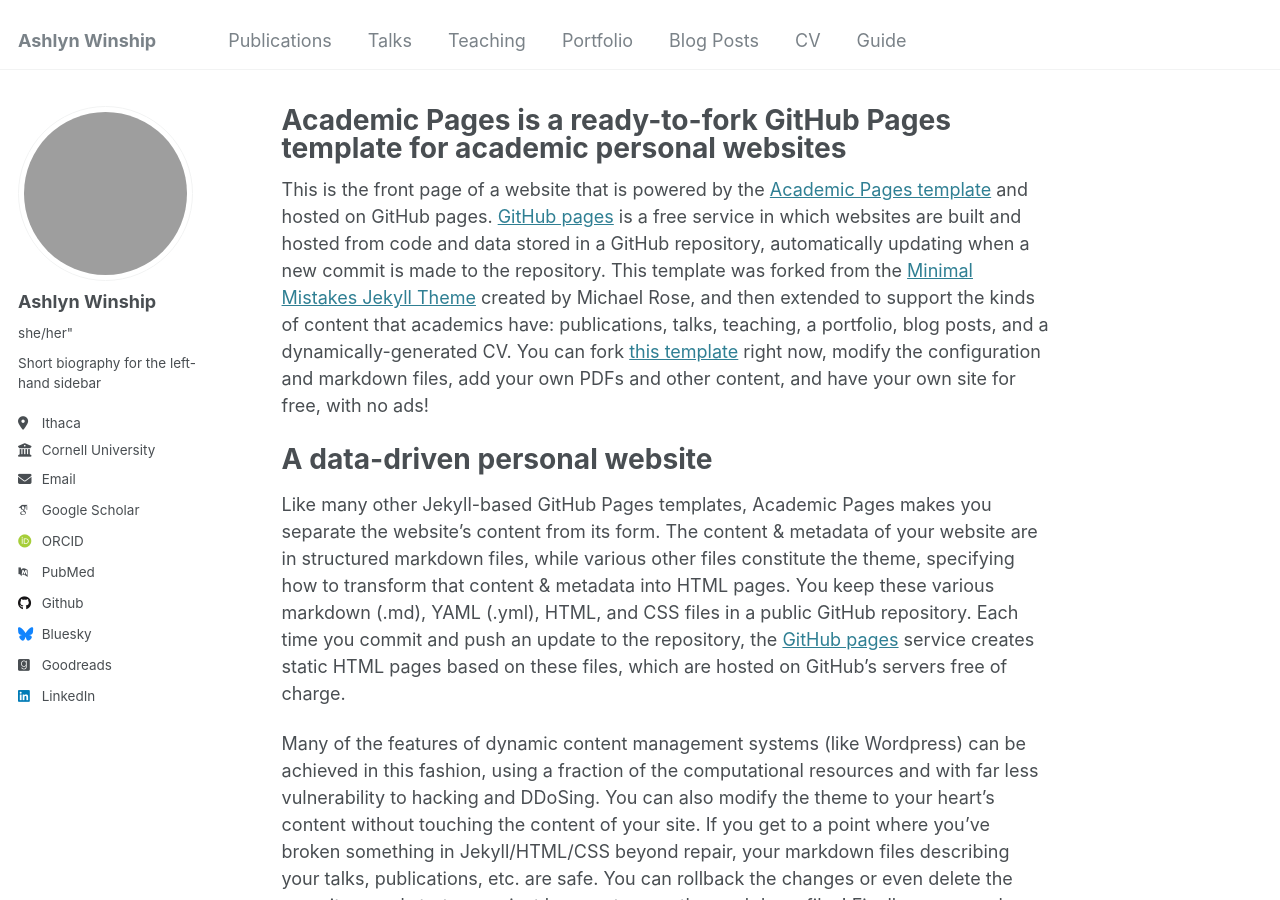
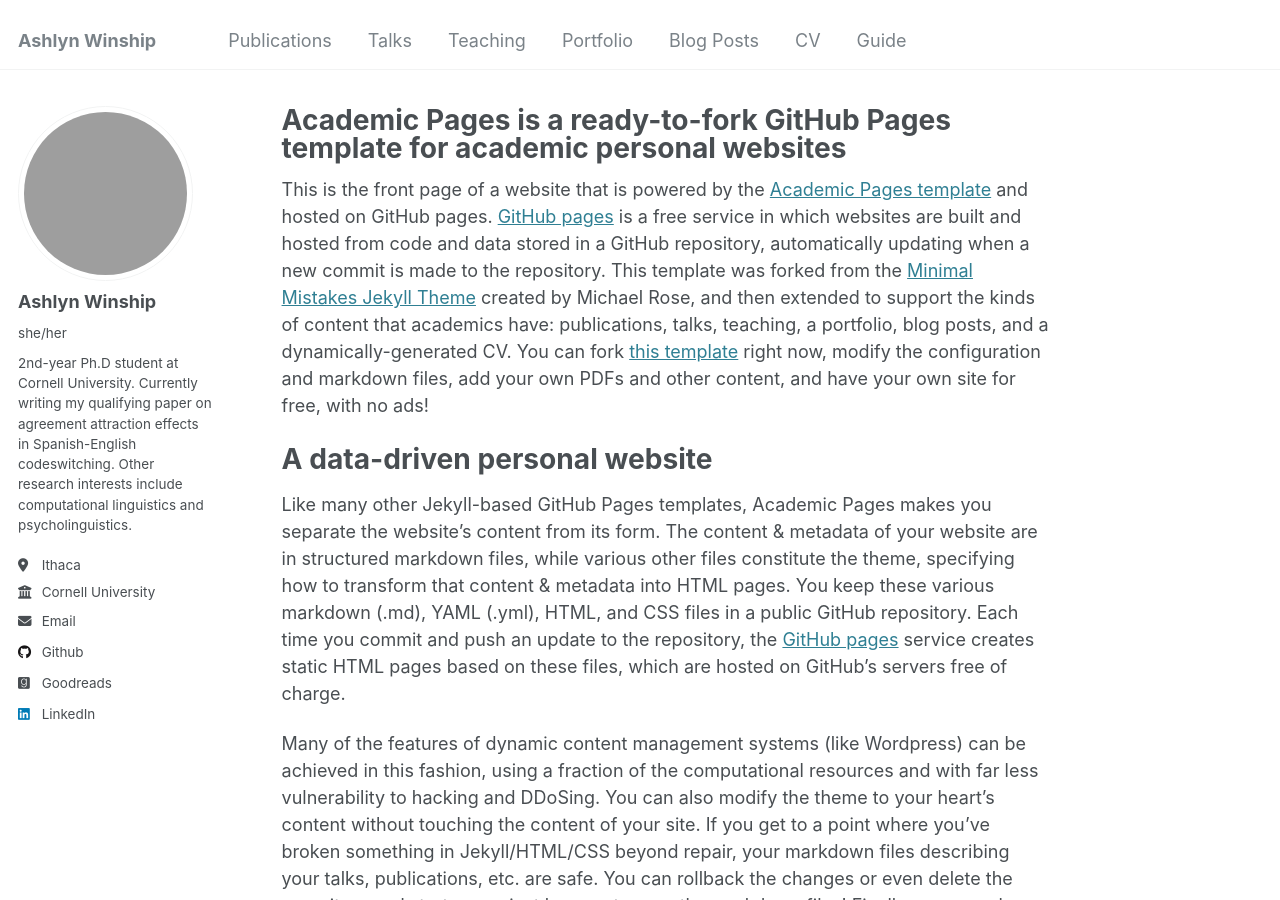
Before and after one commit to ashlynwinship/ashwinship, a Jekyll site: the page built from _pages/about.md, in a window 1280 px wide and 900 px high. Built offline with Jekyll 4.4.1, drawn with Linux system fonts in a browser that asks for light colours; some web fonts are replaced; grey boxes are pictures that could not be loaded.

Commit message:
Update _config.yml

```diff
--- a/_config.yml
+++ b/_config.yml
@@ -23,8 +23,8 @@ author:
   # Biographic information
   avatar           : https://avatars.githubusercontent.com/u/31753597?v=4
   name             : "Ashlyn Winship"
-  pronouns         : she/her"
-  bio              : "Short biography for the left-hand sidebar"
+  pronouns         : she/her
+  bio              : 2nd-year Ph.D student at Cornell University. Currently writing my qualifying paper on agreement attraction effects in Spanish-English codeswitching. Other research interests include computational linguistics and psycholinguistics.
   location         : "Ithaca"
   employer         : "Cornell University"
   uri              : # URL
@@ -32,11 +32,11 @@ author:
 
   # Academic websites
   arxiv            : # URL - Update with the correct link to your profile
-  googlescholar    : "https://scholar.google.com/citations?user=PS_CX0AAAAAJ"
+  googlescholar    : # "https://scholar.google.com/citations?user=PS_CX0AAAAAJ"
   impactstory      : # URL
-  orcid            : "http://orcid.org/yourorcidurl"
+  orcid            : # http://orcid.org/yourorcidurl
   semantic         : # URL
-  pubmed           : "https://www.ncbi.nlm.nih.gov/pubmed/?term=john+snow"
+  pubmed           : # "https://www.ncbi.nlm.nih.gov/pubmed/?term=john+snow"
   researchgate     : # URL
   scopus           : # URL
 
@@ -49,7 +49,7 @@ author:
   stackoverflow    : # User number or user number and name (i.e., use "1" or "1/jeff-atwood")
 
   # Social media
-  bluesky          : "bsky.app" # Replace this with you Bluesky username
+  bluesky          : # Replace this with you Bluesky username
   facebook         : # Username
   flickr           : # Username
   foursquare       : # Username
```
